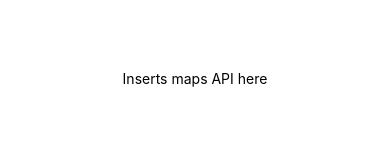
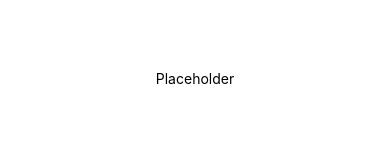
Before and after one commit to Caitlin-Fabian/UCFGO, a React Native app: screen / in a window 390 px wide. Shown: the part 344-504 px from the top of the page. Built offline with nearby package versions, Linux system fonts and the light colour scheme.

Commit message:
Test initial commit

```diff
--- a/App.js
+++ b/App.js
@@ -7,7 +7,7 @@ export default function App() {
 
     return (
         <View style={styles.container}>
-            <Text>Inserts maps API here</Text>
+            <Text>Placeholder</Text>
             <Image style={styles.logoContainer} source={require('./Logo.png')} />
             <View style={styles.tempButton}>
                 <Button title='temp' titleStyle onPress={() => setShouldShow(!shouldShow)}/>
```
